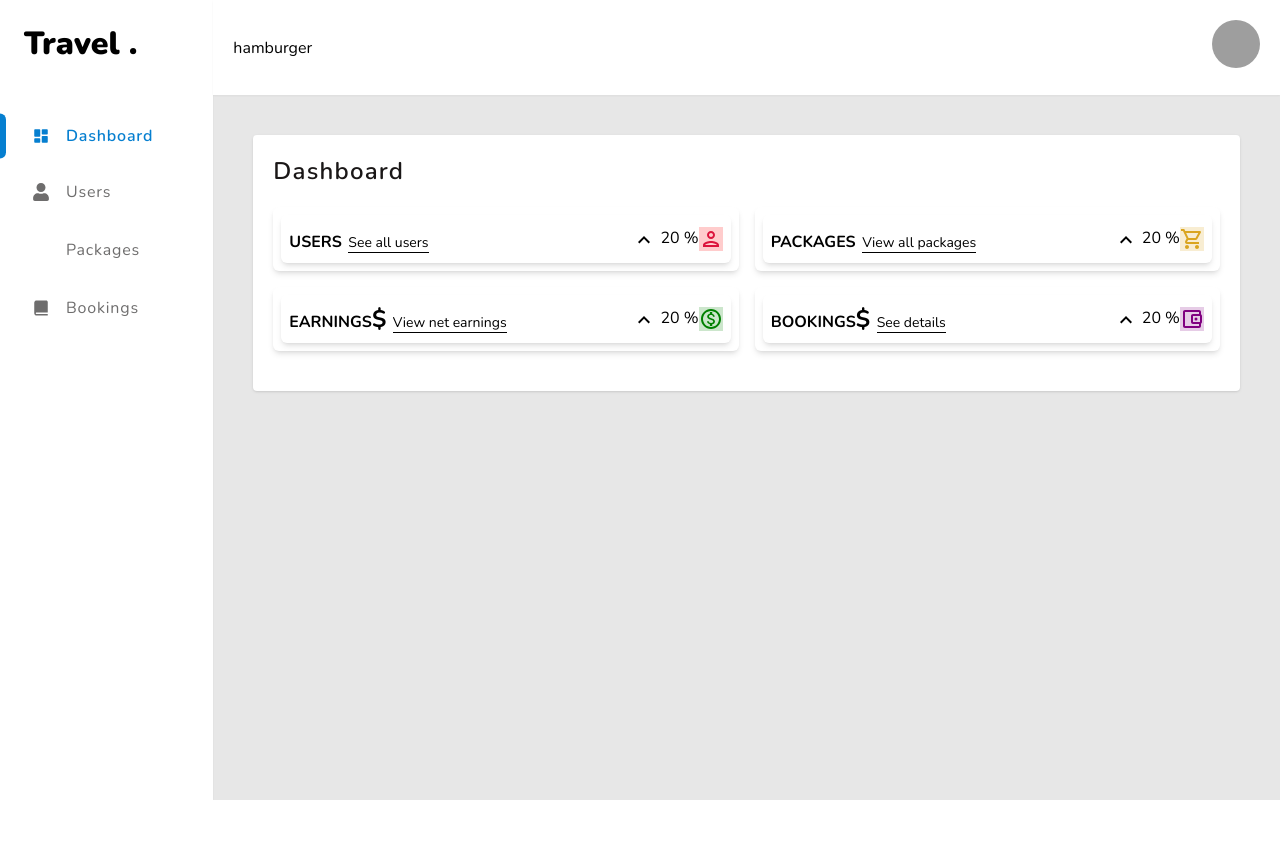
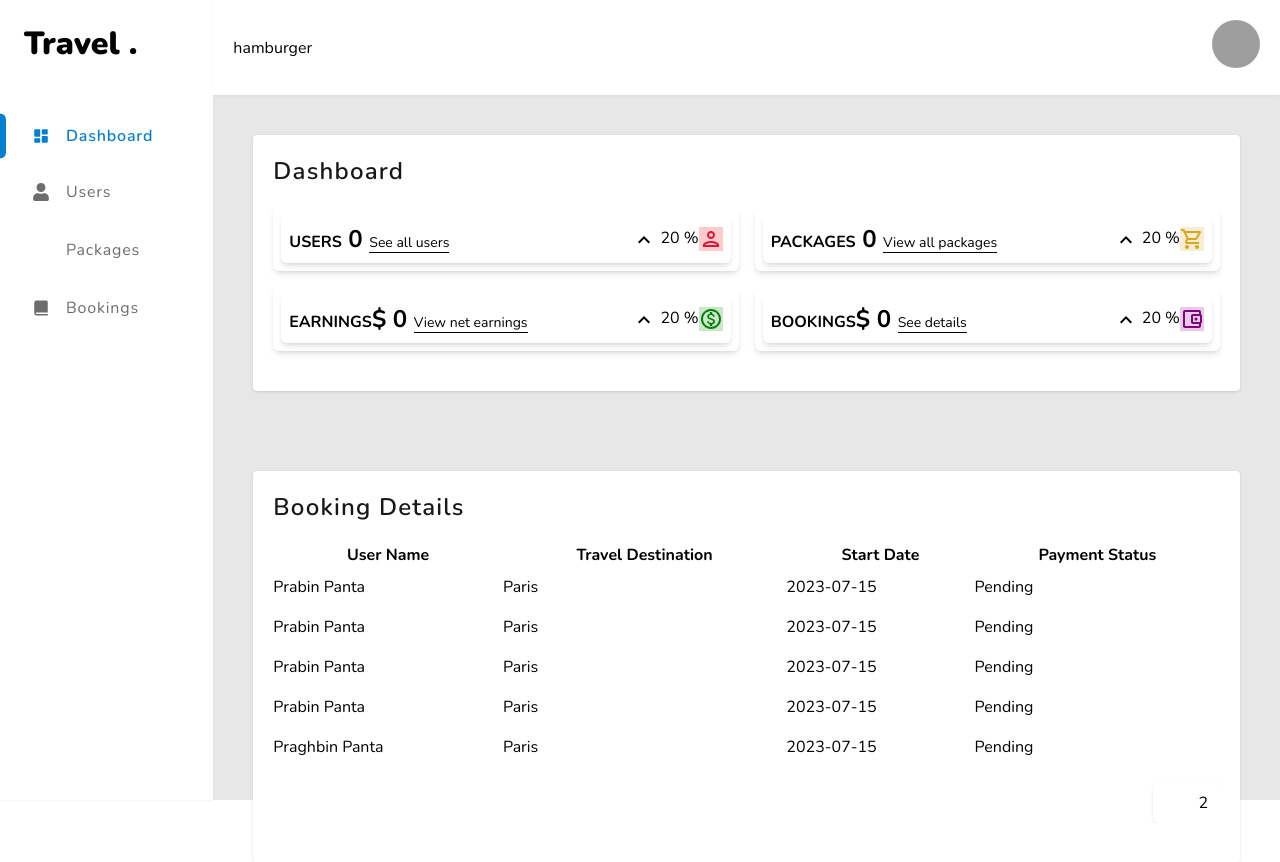
Before and after one commit to andro-jr/WWW, a React (Create React App) app in the folder dashboard/: page / in a window 1280 px wide. Before the commit the page ends 800 px from the top, so only its background shows below. Built offline with nearby package versions, Linux system fonts and the light colour scheme; grey boxes are pictures that could not be loaded; some icons are missing.

Commit message:
minor changes

```diff
--- a/dashboard/src/App.js
+++ b/dashboard/src/App.js
@@ -1,14 +1,19 @@
 import React from 'react';
-import { BrowserRouter, Route, Routes } from 'react-router-dom';
+import { BrowserRouter } from 'react-router-dom';
+import { DarkModeContextProvider } from './components/Navbar/Theme';
+import Theme from './components/Navbar/Theme';
 import Layout from './components/Layout';
 
 const App = () => {
   return (
-    <>
+    <DarkModeContextProvider>
       <BrowserRouter>
-        <Layout />
+        <Theme.DarkModeContextProvider>
+          <Layout />
+        </Theme.DarkModeContextProvider>
       </BrowserRouter>
-    </>
+    </DarkModeContextProvider>
   );
 };
+
 export default App;
--- /dev/null
+++ b/dashboard/src/components/Navbar/Theme.jsx
@@ -0,0 +1,49 @@
+import React, { createContext, useReducer, useEffect } from 'react';
+
+const darkModeReducer = (state, action) => {
+  switch (action.type) {
+    case 'TOGGLE': {
+      return {
+        ...state,
+        darkMode: !state.darkMode,
+      };
+    }
+    default:
+      return state;
+  }
+};
+
+const initialDarkModeState = {
+  darkMode: false,
+};
+
+export const DarkModeContext = createContext(initialDarkModeState);
+
+export const DarkModeContextProvider = ({ children }) => {
+  const [state, dispatch] = useReducer(darkModeReducer, initialDarkModeState);
+
+  useEffect(() => {
+    const rootClassList = document.documentElement.classList;
+    if (state.darkMode) {
+      rootClassList.add('dark');
+    } else {
+      rootClassList.remove('dark');
+    }
+  }, [state.darkMode]);
+
+  const toggleDarkMode = () => {
+    dispatch({ type: 'TOGGLE' });
+  };
+
+  return (
+    <DarkModeContext.Provider value={{ darkMode: state.darkMode, toggleDarkMode }}>
+      {children}
+    </DarkModeContext.Provider>
+  );
+};
+
+const Theme = {
+  DarkModeContextProvider,
+};
+
+export default Theme;
--- a/dashboard/src/components/Users/Users.jsx
+++ b/dashboard/src/components/Users/Users.jsx
@@ -32,7 +32,7 @@ const Users = () => {
 
   return (
     <ContentsBox>
-      <DashHead>Users</DashHead>
+      <DashHead>Users({Users.length})</DashHead>
       <div className='table-wrap'>
         <table className='table'>
           <thead>
--- a/dashboard/src/components/dashboard/Dashboard.jsx
+++ b/dashboard/src/components/dashboard/Dashboard.jsx
@@ -4,40 +4,130 @@ import Widget from './Widget';
 import CustomLink from '../utils/CustomLink';
 import ContentsBox from '../ContentsBox';
 import DashHead from '../utils/DashHead';
+import Table from './Table';
 import Users from '../Users/Users';
 
 const Dashboard = () => {
+  const userCount = Users.length;
+
+
+
+  const bookingData = [
+    {
+      userName: 'Prabin Panta',
+      travelDestination: 'Paris',
+      startDate: '2023-07-15',
+      paymentStatus: 'Pending',
+    },
+    {
+      userName: 'Prabin Panta',
+      travelDestination: 'Paris',
+      startDate: '2023-07-15',
+      paymentStatus: 'Pending',
+    },
+    {
+      userName: 'Prabin Panta',
+      travelDestination: 'Paris',
+      startDate: '2023-07-15',
+      paymentStatus: 'Pending',
+    },
+    {
+      userName: 'Prabin Panta',
+      travelDestination: 'Paris',
+      startDate: '2023-07-15',
+      paymentStatus: 'Pending',
+    },
+    {
+      userName: 'Praghbin Panta',
+      travelDestination: 'Paris',
+      startDate: '2023-07-15',
+      paymentStatus: 'Pending',
+    },
+    {
+      userName: 'cbin Panta',
+      travelDestination: 'Paris',
+      startDate: '2023-07-15',
+      paymentStatus: 'Pending',
+    },
+    {
+      userName: 'abin Panta',
+      travelDestination: 'Paris',
+      startDate: '2023-07-15',
+      paymentStatus: 'Pending',
+    },
+    {
+      userName: 'Pra Panta',
+      travelDestination: 'Paris',
+      startDate: '2023-07-15',
+      paymentStatus: 'Pending',
+    },
+    {
+      userName: 'Pbin Panta',
+      travelDestination: 'Paris',
+      startDate: '2023-07-15',
+      paymentStatus: 'Pending',
+    },
+    {
+      userName: 'Pran Panta',
+      travelDestination: 'Paris',
+      startDate: '2023-07-15',
+      paymentStatus: 'Pending',
+    },
+
+  ];
+
+
+  const renderBookingRow = (booking, index) => (
+    <tr key={index} className="bg-white">
+      <td className="py-2">{booking.userName}</td>
+      <td className="py-2">{booking.travelDestination}</td>
+      <td className="py-2">{booking.startDate}</td>
+      <td className="py-2">{booking.paymentStatus}</td>
+    </tr>
+  );
 
   return (
+    <>
       <ContentsBox>
         <DashHead>Dashboard</DashHead>
 
-      <div className='grid grid-cols-1 sm:grid-cols-2 gap-4'>
-        <div className='bg-white p-2 shadow-md rounded-md'>
-          <CustomLink to='/users'>
-            <Widget type='user' />
+        <div className="grid grid-cols-1 sm:grid-cols-2 gap-4">
+          <div className="bg-white p-2 shadow-md rounded-md">
+            <CustomLink to="/users">
+              <Widget type="user" count={userCount} />
             </CustomLink>
           </div>
-
-        <div className='bg-white p-2 shadow-md rounded-md'>
-          <Link to='/packages'>
-            <Widget type='order' />
+          <div className="bg-white p-2 shadow-md rounded-md">
+            <Link to="/packages">
+              <Widget type="order" count={20} />
             </Link>
           </div>
-
-        <div className='bg-white p-2 shadow-md rounded-md'>
-          <Link to='/totalsales'>
-            <Widget type='earning' />
+          <div className="bg-white p-2 shadow-md rounded-md">
+            <Link to="/totalsales">
+              <Widget type="earning" count={5000} />
             </Link>
           </div>
-
-        <div className='bg-white p-2 shadow-md rounded-md'>
-          <Link to='/bookings'>
-            <Widget type='balance' />
+          <div className="bg-white p-2 shadow-md rounded-md">
+            <Link to="/bookings">
+              <Widget type="balance" count={50} />
             </Link>
           </div>
         </div>
       </ContentsBox>
+
+      <ContentsBox>
+        <DashHead>Booking Details</DashHead>
+        <div>
+          <Table
+            headData={['User Name', 'Travel Destination', 'Start Date', 'Payment Status']}
+            bodyData={bookingData}
+            renderHead={(item, index) => <th key={index}>{item}</th>}
+            renderBody={renderBookingRow}
+            limit={5}
+          />
+        </div>
+      </ContentsBox>
+    </>
   );
 };
 
--- /dev/null
+++ b/dashboard/src/components/dashboard/Table.jsx
@@ -0,0 +1,67 @@
+import React, { useState } from 'react';
+
+const Table = ({ headData, bodyData, renderHead, renderBody, limit }) => {
+  const initDataShow = limit && bodyData ? bodyData.slice(0, Number(limit)) : bodyData;
+  const [dataShow, setDataShow] = useState(initDataShow);
+  const [currPage, setCurrPage] = useState(0);
+
+  let pages = 1;
+  let range = [];
+
+  if (limit !== undefined) {
+    let page = Math.floor(bodyData.length / Number(limit));
+    pages = bodyData.length % Number(limit) === 0 ? page : page + 1;
+    range = [...Array(pages).keys()];
+  }
+
+  const selectPage = (page) => {
+    const start = Number(limit) * page;
+    const end = start + Number(limit);
+
+    setDataShow(bodyData.slice(start, end));
+    setCurrPage(page);
+  };
+
+  return (
+    <div className="overflow-hidden rounded-lg">
+      <div className="table-wrapper overflow-x-auto">
+        <table className="min-w-full bg-white shadow-md">
+          {headData && renderHead && (
+            <thead>
+              <tr className="bg-gray-200">
+                {headData.map((item, index) => renderHead(item, index))}
+              </tr>
+            </thead>
+          )}
+          {bodyData && renderBody && (
+            <tbody>
+              {dataShow.map((item, index) => renderBody(item, index))}
+            </tbody>
+          )}
+        </table>
+      </div>
+      {pages > 1 && (
+        <div className="flex justify-end mt-4">
+          <nav className="inline-flex rounded-md shadow">
+            <div className="flex">
+              {range.map((item, index) => (
+                <button
+                  key={index}
+                  className={`px-3 py-2 rounded-md ${currPage === index
+                    ? 'bg-blue-500 text-white'
+                    : 'bg-gray-200 text-gray-600 hover:bg-gray-300'
+                    }`}
+                  onClick={() => selectPage(index)}
+                >
+                  {item + 1}
+                </button>
+              ))}
+            </div>
+          </nav>
+        </div>
+      )}
+    </div>
+  );
+};
+
+export default Table;
--- a/dashboard/src/components/dashboard/Widget.jsx
+++ b/dashboard/src/components/dashboard/Widget.jsx
@@ -4,8 +4,10 @@ import PersonOutlinedIcon from '@mui/icons-material/PersonOutlined';
 import AccountBalanceWalletOutlinedIcon from '@mui/icons-material/AccountBalanceWalletOutlined';
 import ShoppingCartOutlinedIcon from '@mui/icons-material/ShoppingCartOutlined';
 import MonetizationOnOutlinedIcon from '@mui/icons-material/MonetizationOnOutlined';
+import Users from '../Users/Users';
 
-const Widget = ({ type, count }) => {
+const Widget = ({ type }) => {
+  const count = Users.length;
   const dataMap = {
     user: {
       title: 'USERS',
```
Also changed, not shown: dashboard/src/components/Navbar/UserProfile.jsx (+33 -61 lines). Lines whose indentation alone changed are shown as unchanged.
